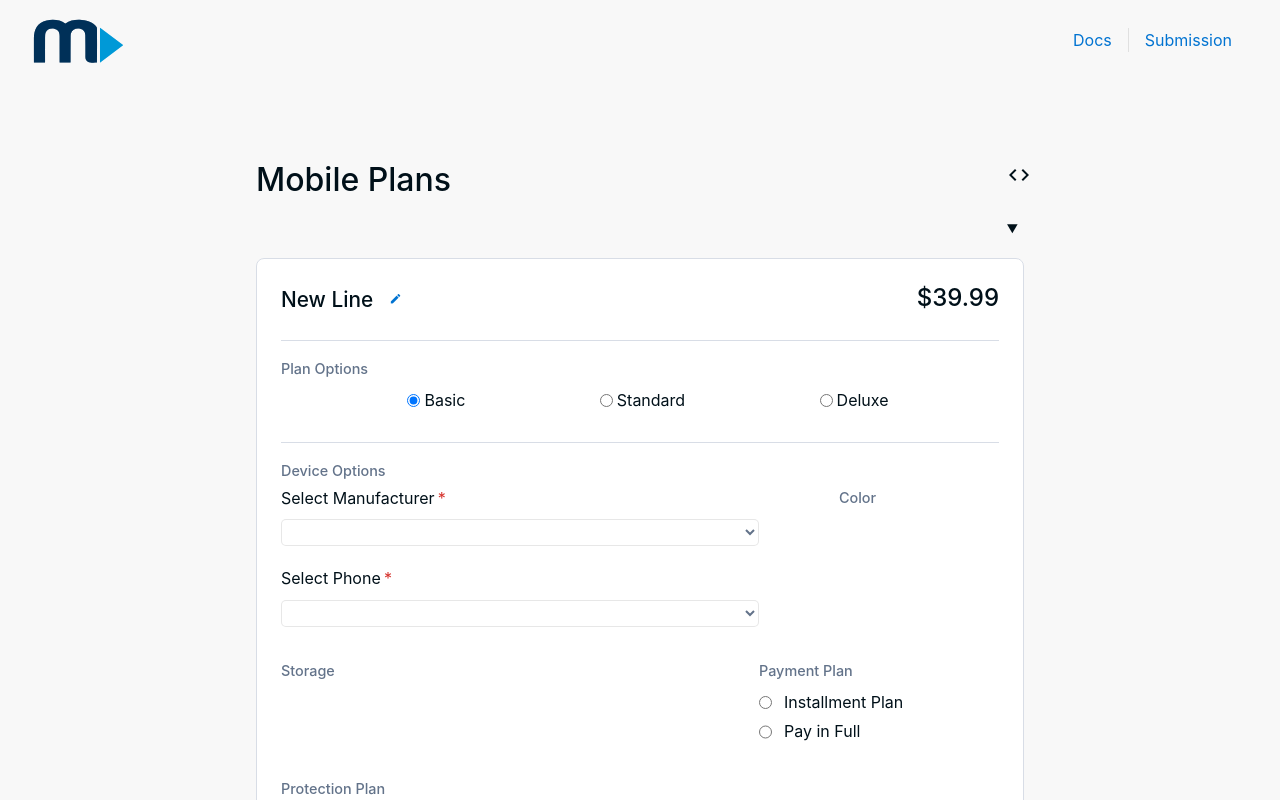
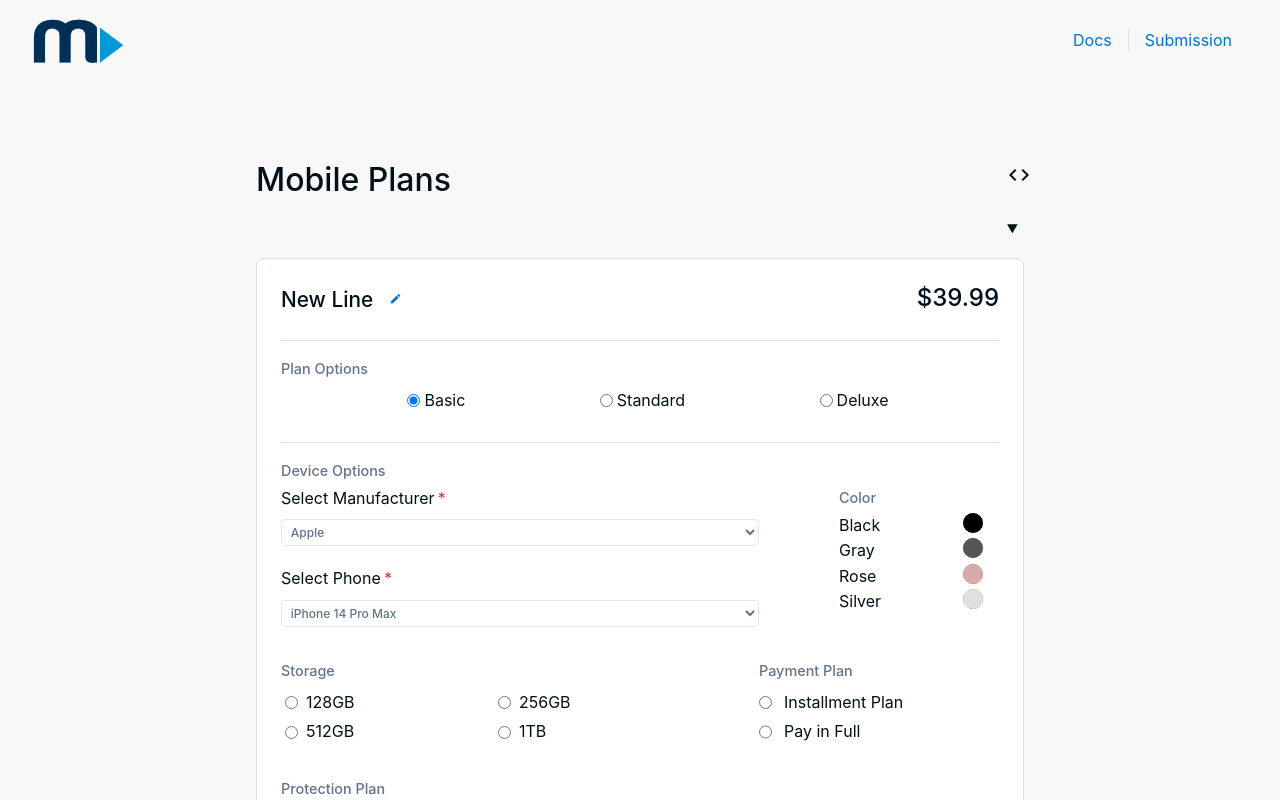
Before and after one commit to ericthayer/mobile-plans, a Vue app: page /submission in a window 1280 px wide. Shown: the top 800 px of the page. Built offline with nearby package versions, Linux system fonts and the light colour scheme; a web font is replaced by a local one.

Commit message:
fixing device & model select event issues

```diff
--- a/src/components/forms/MobilePlanForm.vue
+++ b/src/components/forms/MobilePlanForm.vue
@@ -90,7 +90,7 @@
                       name="device-manufacturer"
                       id="device-manufacturer"
                       required
-                      @input="setDeviceManufacturer(this.deviceManufacturerSelected)"
+                      @change="setDeviceManufacturer(this.deviceManufacturerSelected)"
                     >
                       <option
                         v-for="manufacturer in getDeviceManufacturers"
@@ -113,7 +113,7 @@
                       id="device-models"
                       aria-labelledby="device-models-label"
                       required
-                      @input="setDeviceModel(this.deviceModelSelected)"
+                      @change="setDeviceModel(this.deviceModelSelected)"
                     >
                       <option
                         v-for="device in getDeviceModelsByManufacturer"
@@ -139,7 +139,7 @@
                       class="color-icon"
                       type="radio"
                       :style="{ background: color.hexcode }"
-                      @input="selectedDeviceColor(color.hexcode)"
+                      @change="selectedDeviceColor(color.hexcode)"
                     />
                   </div>
                 </div>
@@ -579,8 +579,8 @@ export default defineComponent({
     }
   },
   mounted() {
-    // this.deviceManufacturerSelected = this.deviceOptions.manufacturers[0].name
-    // this.deviceModelSelected = this.deviceOptions.manufacturers[0].models[0].name
+    this.deviceManufacturerSelected = this.deviceOptions.manufacturers[0].name
+    this.deviceModelSelected = this.deviceOptions.manufacturers[0].models[0].name
   },
   computed: {
     getMobilePlans() {
@@ -650,8 +650,7 @@ export default defineComponent({
       const updatedDevices = manufacturers.filter(
         (device: { name: string }) => device.name == manufacturerName
       )
-      this.mobilePlan.device = updatedDevices[0]
-      console.log(updatedDevices)
+      // this.mobilePlan.device = updatedDevices[0]
       return updatedDevices
     },
     setDeviceModel(model: string) {
@@ -660,7 +659,7 @@ export default defineComponent({
         (device: { name: string }) => device.name == modelName
       )
       this.mobilePlan.device = updatedDeviceModels
-      console.log("test", updatedDeviceModels)
+      console.log(updatedDeviceModels)
       return updatedDeviceModels
     },
     selectedDeviceColor(color: string) {
```
